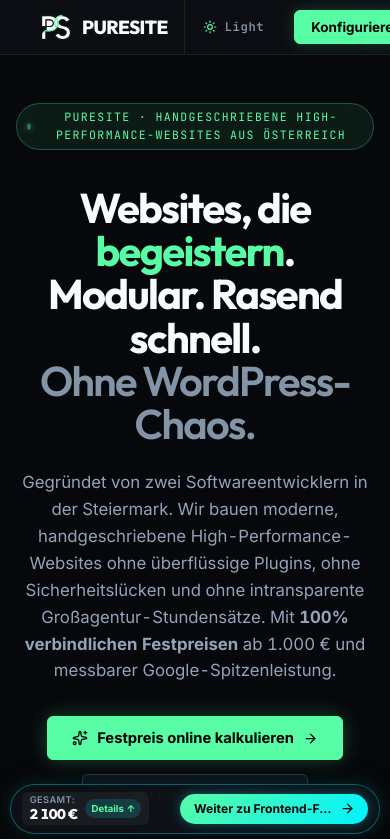
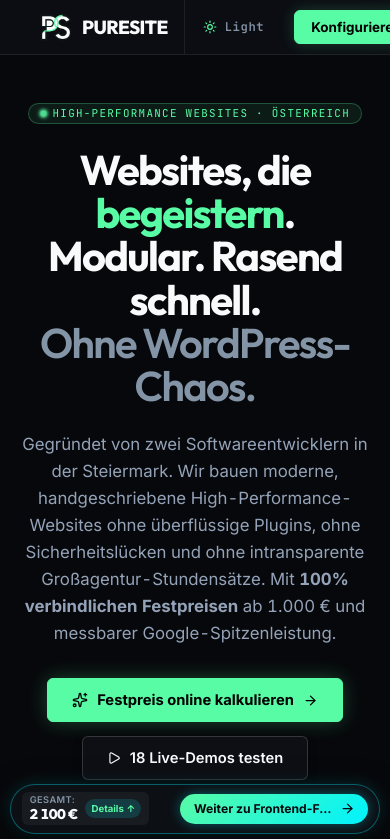
Before and after one commit to slamaa22/puresite-website, a React (Vite) app: page / in a window 390 px wide. Shown: the top 839 px of the page. Built offline with nearby package versions, Linux system fonts and the light colour scheme.

Commit message:
fix(ui): format eyebrow badge pulse dot with perfect circular geometry, crisp light-mode ring, and responsive single-line layout

```diff
--- a/src/components/Hero.tsx
+++ b/src/components/Hero.tsx
@@ -60,10 +60,13 @@ export const Hero: React.FC<HeroProps> = ({
       <div className="hero section-shell">
         {/* Eyebrow Status Chip */}
         <div className="eyebrow-container">
-          <p className="eyebrow">
+          <div className="eyebrow" role="status">
             <span className="eyebrow-pulse-dot" aria-hidden="true"></span>
-            PureSite · Handgeschriebene High-Performance-Websites aus Österreich
-          </p>
+            <span className="eyebrow-text">
+              <span className="eyebrow-text-long">Handgeschriebene High-Performance-Websites aus Österreich</span>
+              <span className="eyebrow-text-short">High-Performance Websites · Österreich</span>
+            </span>
+          </div>
         </div>
 
         {/* Hero Title */}
--- a/src/index.css
+++ b/src/index.css
@@ -294,14 +294,23 @@ code, pre, .tabular-time, .mono-code-badge, .nav-num {
   font-size: var(--label-size);
   letter-spacing: var(--label-track);
   text-transform: uppercase;
-  margin: 0 0 16px;
+  margin: 0;
   display: inline-flex;
   align-items: center;
+  justify-content: center;
   gap: 8px;
   background: rgba(88, 252, 165, 0.08);
   border: 1px solid rgba(88, 252, 165, 0.25);
-  padding: 4px 10px;
+  padding: 5px 14px;
   border-radius: var(--radius-full);
+  line-height: 1.2;
+  box-sizing: border-box;
+}
+
+[data-theme="light"] .eyebrow {
+  color: #047857;
+  background: rgba(5, 150, 105, 0.08);
+  border-color: rgba(5, 150, 105, 0.25);
 }
 
 /* Modern Tactile Buttons */
```
Also changed, not shown: src/App.css.
